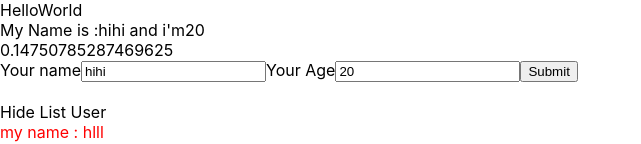
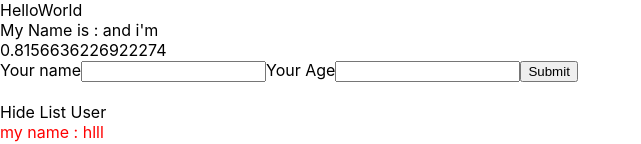
Before and after one commit to hieule2804/ReactToturial, a React (Create React App) app: page / in a window 1280 px wide. Shown: the top 144 px of the page, without its empty margins (0-641 px from the left). Built offline with nearby package versions, Linux system fonts and the light colour scheme.

Commit message:
convert class Component to function Component

```diff
--- a/src/component/AddUserInfor.js
+++ b/src/component/AddUserInfor.js
@@ -1,56 +1,109 @@
-import React from "react";
+import React, { useState } from "react";
 
-class AddUserInfor extends React.Component {
-    //state là 1 obj : kiểm soat data của component
-    state = {
-        name: "hihi",
-        address: "Hn",
-        age: 20
-    };
-    handleOnChangeInput = (event) => {
-        // console.log(event, event.target.value)
+// class AddUserInfor extends React.Component {
+//     //state là 1 obj : kiểm soat data của component
+//     state = {
+//         name: "hihi",
+//         address: "Hn",
+//         age: 20
+//     };
+//     handleOnChangeInput = (event) => {
+//         // console.log(event, event.target.value)
 
-        this.setState({
-            name: event.target.value
+//         this.setState({
+//             name: event.target.value
+//         })
+//     }
+//     handleOnChangeAge = (event) => {
+//         // console.log(event, event.target.value)
+
+//         this.setState({
+//             age: event.target.value
+//         })
+//     }
+//     handleOnSubmit = (event) => {
+//         //ngăn reload lại trang
+//         event.preventDefault();
+//         this.props.handleAddNewUser({
+//             id: Math.floor((Math.random() * 100) + 1) + "-random",
+//             name: this.state.name,
+//             age: this.state.age
+//         });
+//     }
+
+//     render() {
+//         return (
+//             <div>
+//                 My Name is :{this.state.name} and i'm{this.state.age}<br></br>
+//                 {/* viet code logic,js trong {} */}
+//                 {Math.random()}
+//                 {/* chuyen qua dung arrow function */}
+//                 {/* <button onClick={(event) => { this.handlerClick(event) }}>Click Me</button> */}
+
+//                 <form onSubmit={(event) => this.handleOnSubmit(event)}>
+//                     <label>Your name</label>
+//                     <input type="text"
+//                         value={this.state.name}
+//                         onChange={(event) => { this.handleOnChangeInput(event) }}>
+
+//                     </input>
+//                     <label>Your Age</label>
+//                     <input type="text"
+//                         value={this.state.age}
+//                         onChange={(event) => { this.handleOnChangeAge(event) }}>
+
+//                     </input>
+//                     <button >Submit</button>
+//                 </form>
+//             </div>
+//         )
+
+//     }
+
+// }
+
+const AddUserInfor = (props) => {
+
+    const [name, setName] = useState("");
+    const [address, setAddress] = useState("");
+    const [age, setAge] = useState("");
+
+
+    const handleOnChangeInput = (event) => {
+        setName(event.target.value)
+    }
+    const handleOnChangeAge = (event) => {
+        setAge(event.target.value)
+    }
+
+    const handleOnSubmit = (event) => {
+        event.preventDefault();
+        props.handleAddNewUser({
+            id: Math.floor((Math.random() * 100) + 1) + "-random",
+            name: name,
+            age: age
         })
     }
-    handleOnChangeAge = (event) => {
-        // console.log(event, event.target.value)
 
-        this.setState({
-            age: event.target.value
-        })
-    }
-    handleOnSubmit = (event) => {
-        //ngăn reload lại trang
-        event.preventDefault();
-        this.props.handleAddNewUser({
-            id: Math.floor((Math.random() * 100) + 1) + "-random",
-            name: this.state.name,
-            age: this.state.age
-        });
-    }
-
-    render() {
     return (
         <div>
-                My Name is :{this.state.name} and i'm{this.state.age}<br></br>
+            My Name is :{name} and i'm{age}<br></br>
             {/* viet code logic,js trong {} */}
             {Math.random()}
             {/* chuyen qua dung arrow function */}
             {/* <button onClick={(event) => { this.handlerClick(event) }}>Click Me</button> */}
 
-                <form onSubmit={(event) => this.handleOnSubmit(event)}>
+            <form onSubmit={(event) => handleOnSubmit(event)}>
                 <label>Your name</label>
                 <input type="text"
-                        value={this.state.name}
-                        onChange={(event) => { this.handleOnChangeInput(event) }}>
+                    value={name}
+                    onChange={(event) => { handleOnChangeInput(event) }}>
 
                 </input>
                 <label>Your Age</label>
                 <input type="text"
-                        value={this.state.age}
-                        onChange={(event) => { this.handleOnChangeAge(event) }}>
+                    value={age}
+                    onChange={(event) => { handleOnChangeAge(event) }}>
 
                 </input>
                 <button >Submit</button>
@@ -60,6 +113,5 @@
 
 }
 
-}
 
 export default AddUserInfor;
--- a/src/component/DisplayInfor.js
+++ b/src/component/DisplayInfor.js
@@ -82,6 +82,8 @@
 
 //function component k co tu khoa this
 //tu khoa this chi ton tai trong class
+
+//funstion component
 const DisplayInfor = (props) => {
     const { listUser } = props;
     //useState trả 2 giá trị : tên state , hàm cập nhập state
--- a/src/component/MyComponent.js
+++ b/src/component/MyComponent.js
@@ -1,38 +1,77 @@
 //class component
 //funstion component
 
-import React from "react";
+import React, { useState } from "react";
 import AddUserInfor from "./AddUserInfor";
 import DisplayInfor from "./DisplayInfor";
 
-class MyComponent extends React.Component {
+// class MyComponent extends React.Component {
 
-    state = {
-        listUser: [
-            { id: 1, name: "hlll", age: 16 },
+//     state = {
+//         listUser: [
+//             { id: 1, name: "hlll", age: 16 },
+//             { id: 2, name: "Hee", age: 22 },
+//             { id: 3, name: "Heeleee", age: 40 },
+
+//         ]
+
+//     }
+
+//     handleAddNewUser = (userObject) => {
+//         this.setState({
+//             listUser: [userObject, ...this.state.listUser]
+//         })
+//     }
+
+//     handleDeleteUser = (userid) => {
+//         let listUserClone = [...this.state.listUser];
+//         listUserClone = listUserClone.filter(item => item.id !== userid)
+//         this.setState({
+//             listUser: listUserClone
+//         })
+//     }
+//     //quy dinh component nay se tra ra cai gi
+//     render() {
+//         // const test = { name: "hieu" }
+//         return (
+//             //JSX :chir đc 1 phan tu
+//             // react.fragment
+//             <>
+//                 {/* {JSON.stringify(test)} */}
+//                 <div className="a">
+//                     {/* goi component con */}
+//                     <AddUserInfor
+//                         handleAddNewUser={this.handleAddNewUser}
+//                     />
+//                     <br />
+//                     <DisplayInfor
+//                         listUser={this.state.listUser}
+//                         handleDeleteUser={this.handleDeleteUser}
+//                     />
+//                     <hr />
+//                 </div>
+//                 <div className="b"></div>
+//             </>
+//         );
+//     }
+// }
+
+
+const MyComponent = (props) => {
+
+    const [listUser, setListUser] = useState(
+        [{ id: 1, name: "hlll", age: 16 },
         { id: 2, name: "Hee", age: 22 },
         { id: 3, name: "Heeleee", age: 40 },
-
         ]
-
+    );
+    const handleAddNewUser = (userObject) => {
+        setListUser([userObject, ...listUser])
     }
-
-    handleAddNewUser = (userObject) => {
-        this.setState({
-            listUser: [userObject, ...this.state.listUser]
-        })
+    const handleDeleteUser = (userid) => {
+        let listUserClone = [...listUser];
+        setListUser(listUserClone.filter(item => item.id !== userid))
     }
-
-    handleDeleteUser = (userid) => {
-        let listUserClone = [...this.state.listUser];
-        listUserClone = listUserClone.filter(item => item.id !== userid)
-        this.setState({
-            listUser: listUserClone
-        })
-    }
-    //quy dinh component nay se tra ra cai gi
-    render() {
-        // const test = { name: "hieu" }
     return (
         //JSX :chir đc 1 phan tu
         // react.fragment
@@ -41,19 +80,18 @@
             <div className="a">
                 {/* goi component con */}
                 <AddUserInfor
-                        handleAddNewUser={this.handleAddNewUser}
+                    handleAddNewUser={handleAddNewUser}
                 />
                 <br />
                 <DisplayInfor
-                        listUser={this.state.listUser}
-                        handleDeleteUser={this.handleDeleteUser}
+                    listUser={listUser}
+                    handleDeleteUser={handleDeleteUser}
                 />
                 <hr />
             </div>
             <div className="b"></div>
         </>
     );
+
 }
-}
-
 export default MyComponent;
```
Lines whose indentation alone changed are shown as unchanged.
